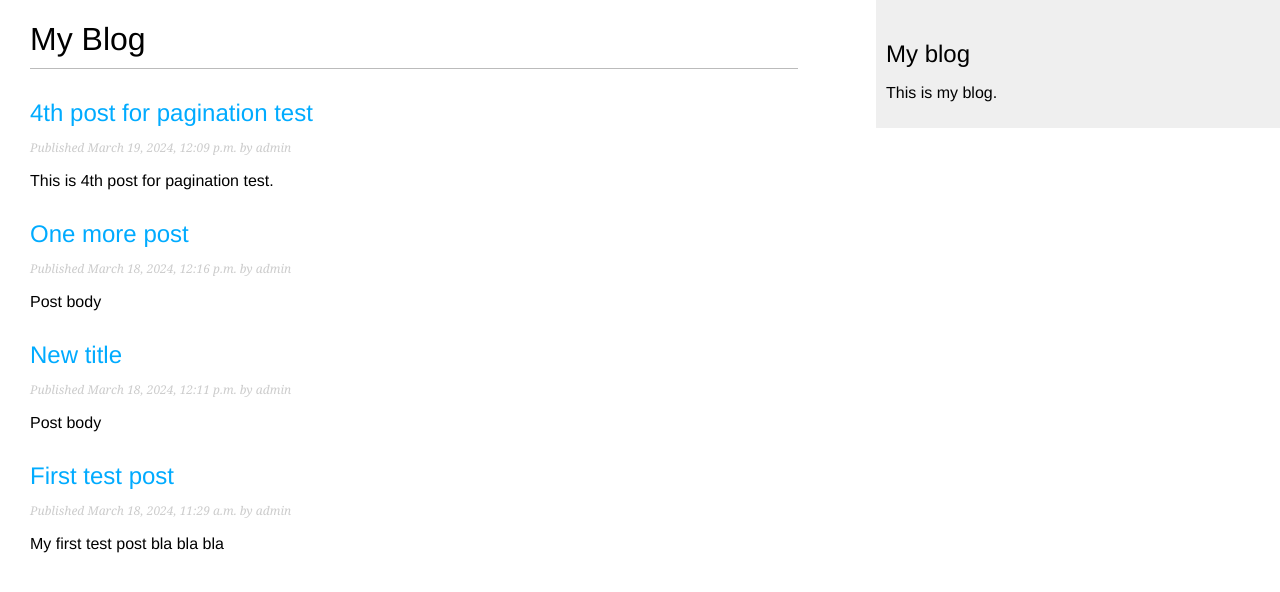
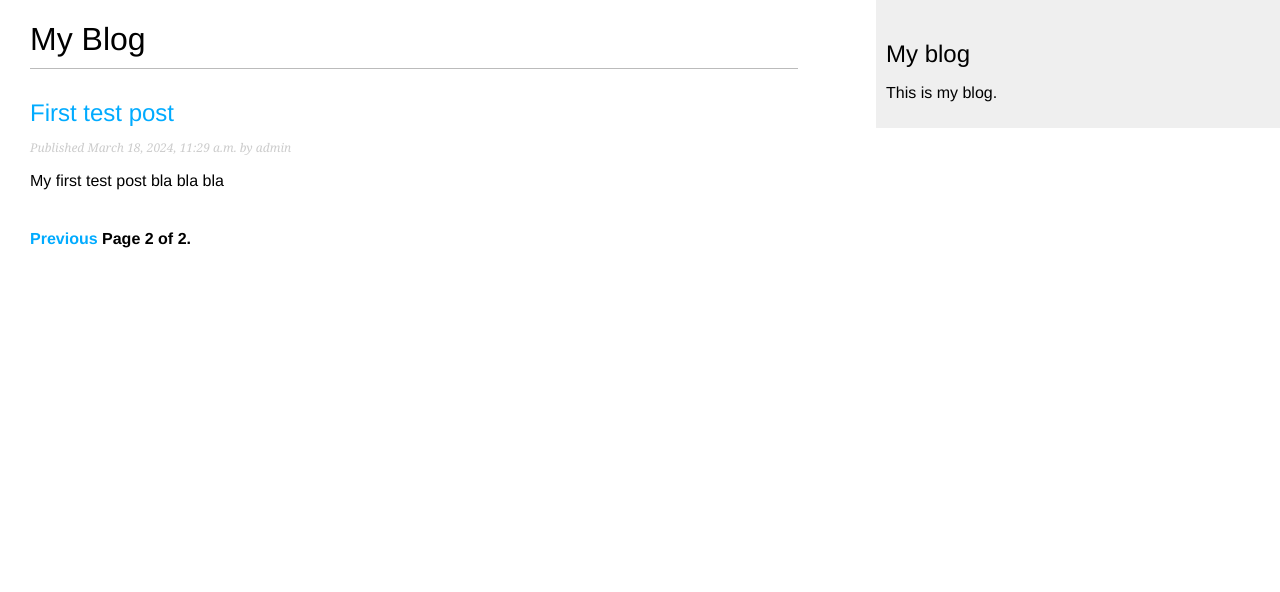
Before and after one commit to Deln0r/Project6_Django_webapp, a Django app: page /blog/?page=2 in a window 1280 px wide. Shown: the top 592 px of the page. Run offline with Django 4.2, Linux system fonts and the light colour scheme; data comes from the database, SQL or seed files in the repository; both versions use the stored data as it was after the commit.

Commit message:
pagination

```diff
--- a/mysite/blog/models.py
+++ b/mysite/blog/models.py
@@ -1,6 +1,8 @@
 from django.db import models
 from django.utils import timezone
 from django.contrib.auth.models import User
+from django.urls import reverse
+
 
 # Create your models here.
 class PublishedManager(models.Manager):
@@ -15,7 +17,7 @@ class Post(models.Model):
         PUBLISHED = 'PB', 'Published'
 
     title = models.CharField(max_length=250)
-    slug = models.SlugField(max_length=250)
+    slug = models.SlugField(max_length=250, unique_for_date='publish')
     author = models.ForeignKey(User,
                                on_delete=models.CASCADE,
                                related_name='blog_posts')
@@ -37,3 +39,9 @@ class Post(models.Model):
 
     def __str__(self):
         return self.title
+
+    def get_absolute_url(self):
+        return reverse("blog:post_detail", args=[self.publish.year,
+                                                 self.publish.month,
+                                                 self.publish.day,
+                                                 self.slug])
--- a/mysite/blog/templates/blog/post/list.html
+++ b/mysite/blog/templates/blog/post/list.html
@@ -8,7 +8,7 @@ My Blog
     <h1>My Blog</h1>
     {% for post in posts %}
         <h2>
-            <a href="{% url 'blog:post_detail' post.id %}">
+            <a href="{{ post.get_absolute_url }}">
                 {{ post.title }}
             </a>
         </h2>
@@ -18,4 +18,5 @@ My Blog
         </p>
         {{ post.body|truncatewords:30|linebreaks }}
     {% endfor %}
+    {% include "pagination.html" with page=posts %}
 {% endblock %}
--- /dev/null
+++ b/mysite/blog/templates/pagination.html
@@ -0,0 +1,13 @@
+<div class="pagination">
+    <span class="step-links">
+        {% if page.has_previous %}
+            <a href="?page={{ page.previous_page_number }}">Previous</a>
+        {% endif %}
+        <span class="current">
+            Page {{ page.number }} of {{ page.paginator.num_pages }}.
+        </span>
+        {% if page.has_next %}
+            <a href="?page={{ page.next_page_number}}">Next</a>
+        {% endif %}
+    </span>
+</div>
--- a/mysite/blog/urls.py
+++ b/mysite/blog/urls.py
@@ -5,5 +5,7 @@ from . import views
 app_name = 'blog'
 urlpatterns = [
     path('', views.post_list, name='post_list'),
-    path('<int:id>/', views.post_detail, name='post_detail'),
+    path('<int:year>/<int:month>/<int:day>/<slug:post>/',
+         views.post_detail,
+         name='post_detail'),
 ]
--- a/mysite/blog/views.py
+++ b/mysite/blog/views.py
@@ -1,12 +1,28 @@
 from django.shortcuts import render, get_object_or_404
 from .models import Post
+from django.core.paginator import Paginator, EmptyPage, PageNotAnInteger
 
 
 # Create your views here.
 def post_list(request):
-    posts = Post.published.all()
+    post_list = Post.published.all()
+    paginator = Paginator(post_list, 3)
+    page_number = request.GET.get('page', 1)
+    try:
+        posts = paginator.page(page_number)
+    except PageNotAnInteger:
+        posts = paginator.page(1)
+    except EmptyPage:
+        posts = paginator.page(paginator.num_pages)
+
     return render(request, 'blog/post/list.html', {'posts': posts})
 
-def post_detail(request, id):
-    post = get_object_or_404(Post, id=id, status=Post.Status.PUBLISHED)
+
+def post_detail(request, year, month, day, post):
+    post = get_object_or_404(Post,
+                             status=Post.Status.PUBLISHED,
+                             slug=post,
+                             publish__year=year,
+                             publish__month=month,
+                             publish__day=day)
     return render(request, 'blog/post/detail.html', {'post': post})
```
Also changed, not shown: mysite/blog/migrations/0002_alter_post_slug.py (added), mysite/db.sqlite3.
